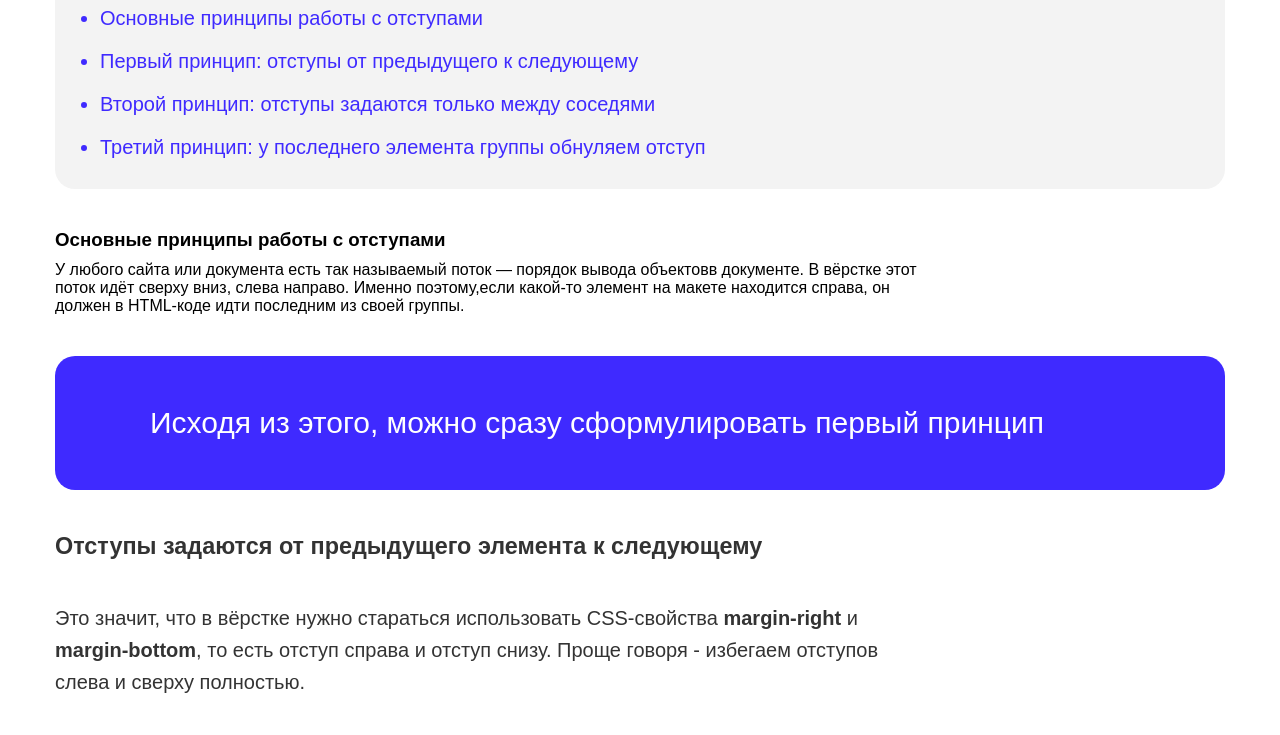
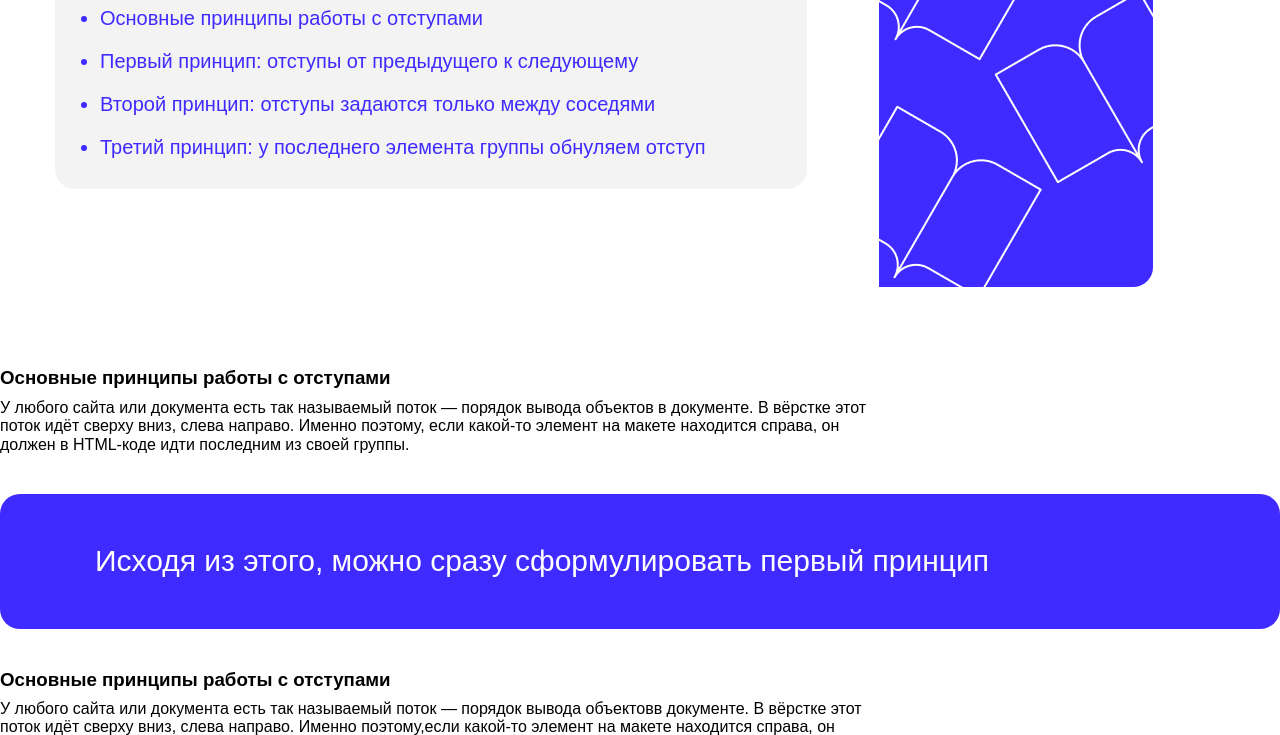
Before and after one commit to bezauss/4, a plain HTML site: page article.html in a window 1280 px wide. Shown: the part 616-1351 px from the top of the page. Drawn offline with Linux system fonts and the light colour scheme.

Commit message:
Add files via upload

```diff
--- a/CSS/style.css
+++ b/CSS/style.css
@@ -56,7 +56,7 @@ body {
 .download{
   display: flex;
   color: #3f2aff;
-  background-image: url(..\img\download.png);
+  background-image: url(4\img\download.png);
   background-position: center left;
 }
 
@@ -139,7 +139,7 @@ margin-bottom: 10px;
   font-weight: 400px;
   font-size: 20px;
   line-height: 32px;
- color: #333;
+  color: #333;
 }
 
 
@@ -168,11 +168,7 @@ background-size: auto;
 background-repeat: no-repeat;
 }
 
-.back-image-1{
-  background-image: url(..\img\decorate-2.png);
-  background-position: right center;
-  background-size: auto;
-  background-repeat: no-repeat;
+.column image-column{
 
 }
 
@@ -188,3 +184,17 @@ ul li::marker{
   text-decoration: underline;
   text-decoration: #3f2aff;
 }
+
+.row {
+  display: flex;
+  }
+
+  .column {
+    flex: 50%;
+  }
+
+  .image-column {
+    display: flex;
+    justify-content: center;
+    align-items: center;
+  }
--- a/article.html
+++ b/article.html
@@ -8,20 +8,36 @@
 <body class="body">
   <div class="container">
     <h1 class="glav"><b>Правила организации отступов:</b> как сделать вёрстку гибкой и не допустить ошибок</h1>
-    <p class="text">Вёрстка должна быть <b>максимально гибкой</b>. Даже если заказчик или работодатель говорит, что сайт статичный и не будет меняться, всё равно стоит делать так, будто завтра добавят несколько блоков текста, несколько элементов или что-то ещё.
-    </p>
+    <p class="text">Вёрстка должна быть <b>максимально гибкой</b>. Даже если заказчик или работодатель говорит, что сайт статичный и не будет меняться, всё равно стоит делать так, будто завтра добавят несколько блоков текста, несколько элементов или что-то ещё.</p>
     <p class="text">Нужно точно знать, как поведут себя блоки при вёрстке, что произойдёт при изменениях. И здесь помогают правила организации отступов. Они позволяют легко менять, улучшать и масштабировать вёрстку и уберегут вас от типичных ошибок.</p>
 
+    <div class="row">
+      <div class="column">
         <div class="gray-box back-image-1">
           <h2 class="vto second-class">Содержание</h2>
           <p class="text">Первая из частей - HTML. Это начальная стадия соблюдения кодстайла, ведь любой сайт вы начинаете писать именно с этого языка. Давайте посмотрим на основные правила:</p>
-
-    <ul class="uli back-ige-1">
+          <ul class="uli">
             <li class="lii"><a class="jacor" href="#1.1">Основные принципы работы с отступами</a></li>
             <li class="lii"><a class="jacor" href="#1.2">Первый принцип: отступы от предыдущего к следующему</a></li>
             <li class="lii"><a class="jacor" href="#1.3">Второй принцип: отступы задаются только между соседями</a></li>
             <li class="lii-4"><a class="jacor" href="#1.4">Третий принцип: у последнего элемента группы обнуляем отступ</a></li>
           </ul>
+
+        </div>
+
+      </div>
+      <div class="column image-column">
+        <img src="img\decorate-1.png" alt="Книги">
+      </div>
+    </div>
+  </div>
+  </div>
+      <div id="1.1">
+      <h3 class="vto">Основные принципы работы с отступами</h3>
+      <p class="text">У любого сайта или документа есть так называемый поток — порядок вывода объектов в документе. В вёрстке этот поток идёт сверху вниз, слева направо. Именно поэтому, если какой-то элемент на макете находится справа, он должен в HTML-коде идти последним из своей группы.
+      </p>
+
+      <p class="text in-view">Исходя из этого, можно сразу сформулировать первый принцип</p>
     </div>
       <div id="1.1">
       <h3 class="vto">Основные принципы работы с отступами</h3>
@@ -81,7 +97,7 @@
     </div>
       <div class="gray-box back-image">
       <h2 class="text second-class">Итог</h2>
-    <p class="text">Это основные правила организации отступов, которые помогут вам сделать вёрстку качественной и гибкой. Главное — начать им следовать. Со временем их соблюдение войдёт в привычку и вы начнёте сразу понимать, где можно допустить ошибку и как её избежать.</p>
+    <p>Это основные правила организации отступов, которые помогут вам сделать вёрстку качественной и гибкой. Главное — начать им следовать. Со временем их соблюдение войдёт в привычку и вы начнёте сразу понимать, где можно допустить ошибку и как её избежать.</p>
 
     </div>
 
```
Lines whose indentation alone changed are shown as unchanged.
